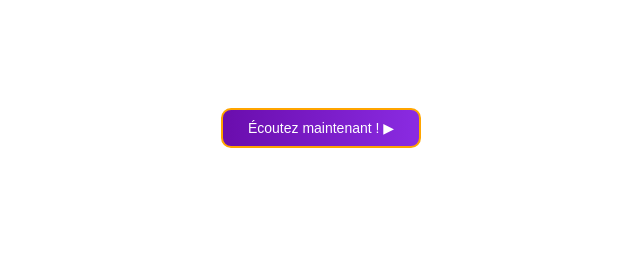
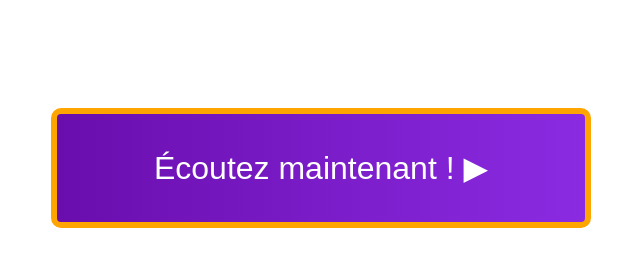
Before and after one commit to lomico/Radio-Player-2, a plain HTML site: page index.html in a window 1280 px wide. Shown: the whole page, without its empty margins (319-959 px from the left). Drawn offline with Linux system fonts and the light colour scheme.

Commit message:
Update index.html

```diff
--- a/index.html
+++ b/index.html
@@ -14,13 +14,13 @@
     }
 
     #playPauseBtn {
-      width: 200px; /* on élargit pour que le texte tienne bien */
-      height: 40px;
+      width: 540px; /* on élargit pour que le texte tienne bien */
+      height: 120px;
       background: linear-gradient(to right, #6a0dad, #8a2be2); /* dégradé violet */
       color: white;
-      border: 2px solid orange;
+      border: 6px solid orange;
       border-radius: 10px;
-      font-size: 14px;
+      font-size: 32px;
       cursor: pointer;
       transition: background 0.3s, transform 0.1s;
     }
```
